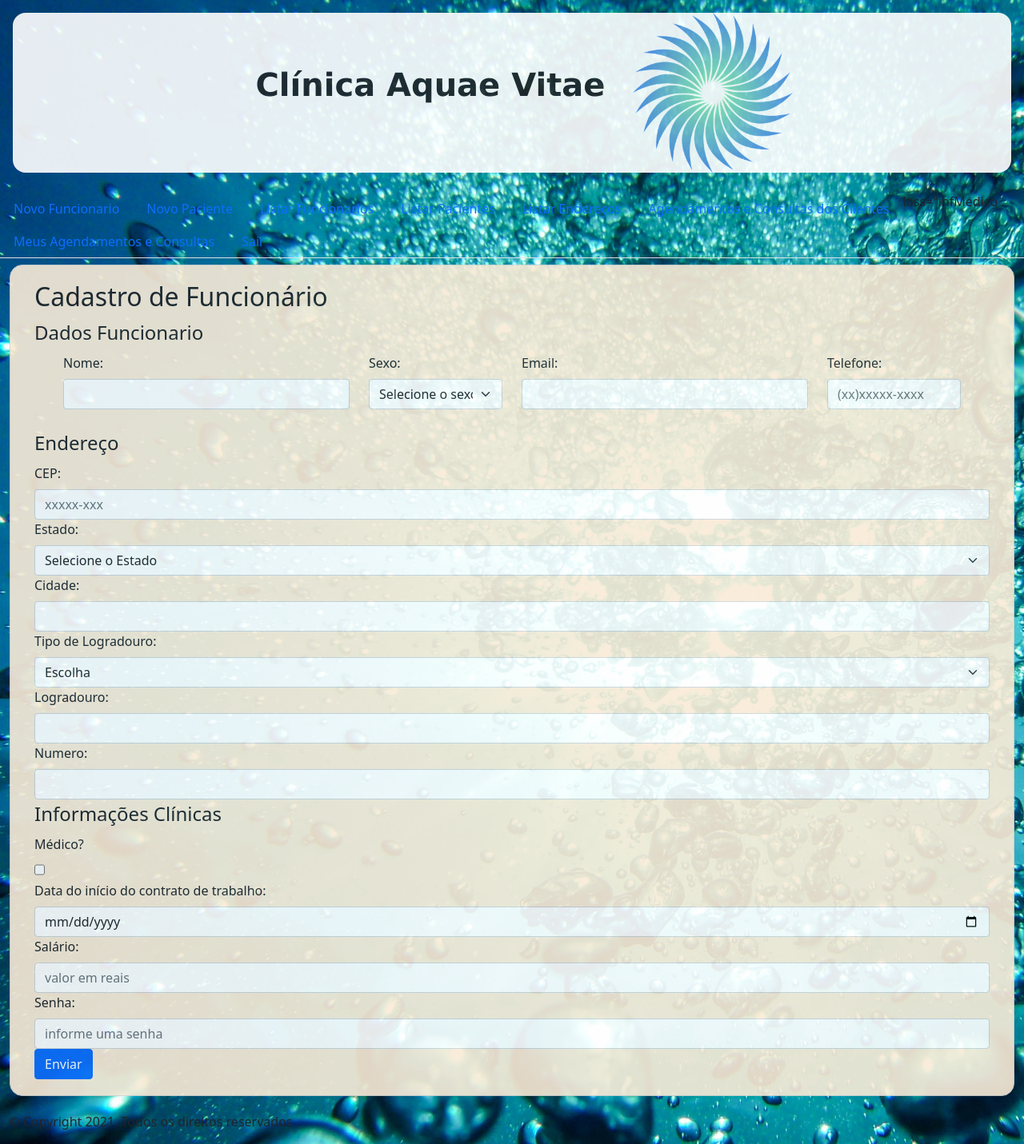
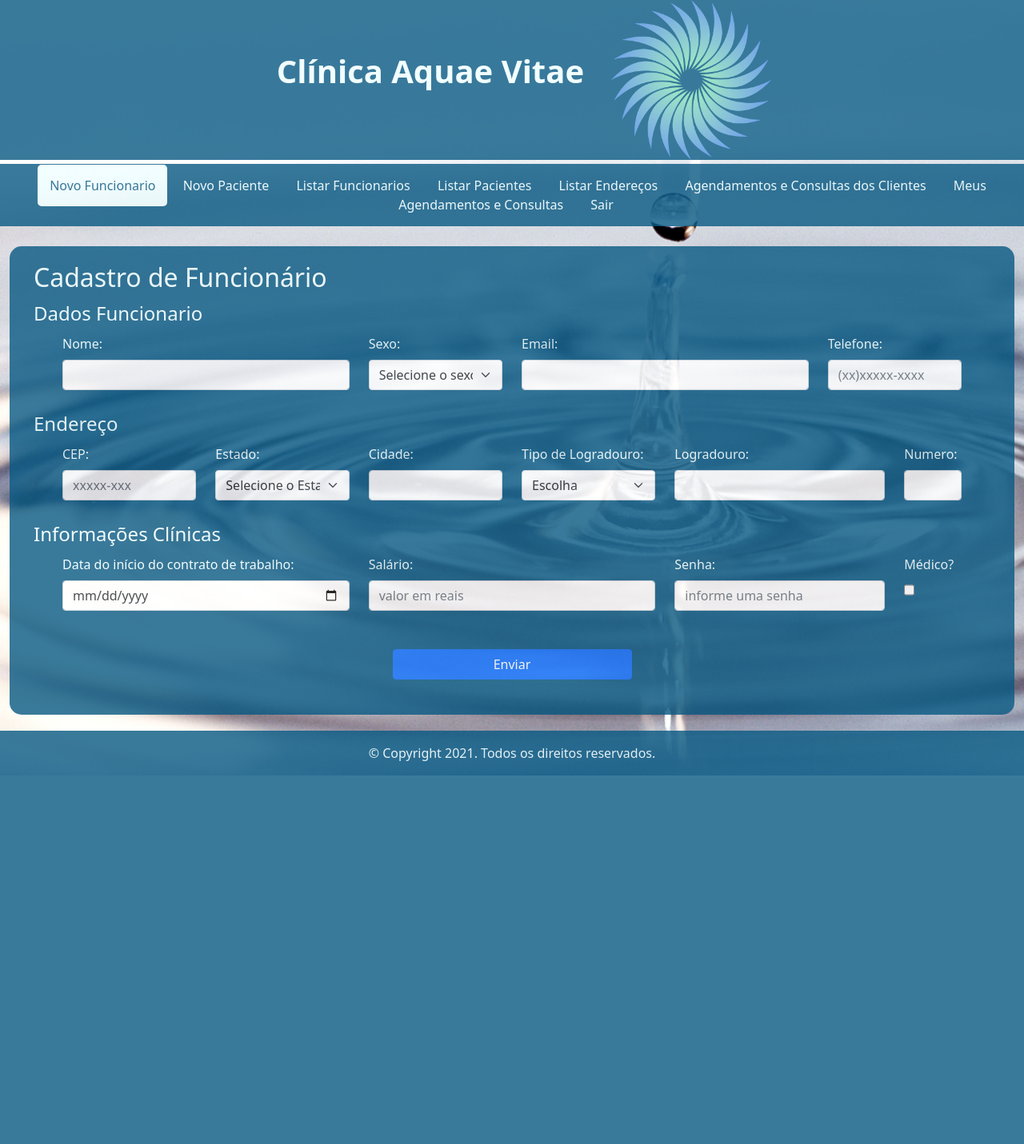
Before and after one commit to Ellen172/UFU-PPI-TrabalhoFinal, a PHP site: page /restrito/cad_funcionario.html in a window 1280 px wide. Shown: the whole page at 80% size. After the commit the page ends 970 px from the top, so only its background shows below. Run offline with PHP 8.4, Linux system fonts and the light colour scheme.

Commit message:
Correção pagina cad_funcionario (restrita), reimaginação do nav, plano de fundo, entre outros (styles.css).

```diff
--- a/css/style.css
+++ b/css/style.css
@@ -1,33 +1,57 @@
 body {
-    background-image: url("../imagens/ocean.jpg");
+    font-family: Verdana, Geneva, Tahoma, sans-serif;
+    background-image: url("../imagens/background_general.png");
     background-repeat: no-repeat;
     background-size: cover;
     margin: 0;
     padding: 0;
 }
 header {
+    color: azure;
     text-align: center;
-    background-color: white;
-    margin: 1rem;
-    border-radius: 1rem;
-    opacity: 0.9;
+    background-color: #085983;
+    opacity: 0.8;
 }
 header h1 {
     display: inline-block;
     margin: 30px;
-    font-family: Verdana, Geneva, Tahoma, sans-serif;
     font-weight: bold;
 }
-.navbar {
-    width: 100%;
-    display: block;
+
+#currently-active-tab {
+    pointer-events: none;
+    background-color: azure;
+    color: #085983;
+    border-radius: 5px;
 }
+
+nav {
+    padding: 15px;
+    text-align: center;
+    margin-top: 5px;
+    background-color: #085983;
+    opacity: 0.8;
+}
+
+nav > a {
+    color: azure;
+    padding: 15px;
+    text-decoration: none;
+}
+
+nav > a:hover {
+    color: azure;
+    border: 0.1px solid azure;
+    border-radius: 5px;
+}
+
 main {
-    background-color: antiquewhite;
-    border: 0.5px solid lightgray;
-    border-radius: 1rem;
-    opacity: 0.9;
+    margin-top: 25px;
+    background-color: #085983;
+    border-radius: 15px;
+    opacity: 0.8;
     padding: 20px 30px;
+    color: azure;
 }
 .img-galery {
     width: 30%;
@@ -37,8 +61,12 @@ main {
     transform: scale(1.3);
 }
 footer {
+    padding: 1rem   ;
+    background-color: #085983;
     text-align: center;
     margin-top: 20px;
+    color: azure;
+    opacity: 0.8;
 }
 p {
     text-align: justify;
--- a/login.html
+++ b/login.html
@@ -37,8 +37,5 @@
             </div>
         </main>
     </div>
-
 </body>
-
-
 </html>
--- a/restrito/cad_funcionario.html
+++ b/restrito/cad_funcionario.html
@@ -24,20 +24,15 @@
     </header>
 
     <!--Menu de naveção, com links para todas as páginas-->
-    <nav class="navbar navbar-light">
-        <ul class="nav nav-tabs">
-            <li class="nav-item"><a class="nav-link" href="cad_funcionario.html">Novo Funcionario</a></li>
-            <li class="nav-item"><a class="nav-link" href="cad_paciente.html">Novo Paciente</a></li>
-            <li class="nav-item"><a class="nav-link" href="lista_funcionario.html">Listar Funcionarios</a></li>
-            <li class="nav-item"><a class="nav-link" href="lista_paciente.html">Listar Pacientes</a></li>
-            <li class="nav-item"><a class="nav-link" href="lista_endereco.html">Listar Endereços</a></li>
-            <li class="nav-item"><a class="nav-link" href="lista_agendamento.html">Agendamentos e Consultas dos
-                    Clientes</a></li>lass="infMedico
-            <li class="nav-item"><a class="nav-link" href="lista_consultas.html">Meus Agendamentos e Consultas</a>
-            </li>
-            <li class="nav-item"><a class="nav-link" href="../index.html">Sair</a></li>
-
-        </ul>
+    <nav>
+        <a id="currently-active-tab" href="cad_funcionario.html">Novo Funcionario</a>
+        <a href="cad_paciente.html">Novo Paciente</a>
+        <a href="lista_funcionario.html">Listar Funcionarios</a>
+        <a href="lista_paciente.html">Listar Pacientes</a>
+        <a href="lista_endereco.html">Listar Endereços</a>
+        <a href="lista_agendamento.html">Agendamentos e Consultas dos Clientes</a>
+        <a href="lista_consultas.html">Meus Agendamentos e Consultas</a>
+        <a href="../index.html">Sair</a>
     </nav>
 
     <div class="container-fluid">
@@ -73,22 +68,23 @@
                 </fieldset>
                 <fieldset>
                     <legend>Endereço</legend>
-                    <div>
+                    <div class="row m-4">
+                        <div class="col-md-2">
                             <label class="form-label" for="cep">CEP:</label>
                             <input class="form-control" type="text" id="cep" name="cep" pattern="\d{5}-\d{3}.*" placeholder="xxxxx-xxx" required>
                         </div>
-                    <div>
+                        <div class="col-md-2">
                             <label for="estado" class="form-label">Estado:</label>
                             <select id="estado" name="estado" class="form-select">
                                 <option value="">Selecione o Estado</option>
                             </select>
                             <!-- <input type = "text" id = "estado" name = "estado" pattern = "{A-Za-z}{2}" required> -->
                         </div>
-                    <div>
+                        <div class="col-md-2">
                             <label class="form-label" for="cidade">Cidade:</label>
                             <input class="form-control" type="text" id="cidade" name="cidade" required>
                         </div>
-                    <div>
+                        <div class="col-md-2">
                             <label class="form-label" for="tipologradouro">Tipo de Logradouro:</label>
                             <select class="form-select" id="tipologradouro" name="tipologradouro" required>
                                 <option value="">Escolha</option>
@@ -97,49 +93,56 @@
                                 <option value="praça"> Praça
                             </select>
                         </div>
-                    <div>
+                        <div class="col-md-3">
                             <label class="form-label" for="logradouro">Logradouro: </label>
                             <input class="form-control" type="text" id="logradouro" name="logradouro" required>
                         </div>
-                    <div>
+                        <div class="col-md-1">
                             <label class="form-label" for="numero">Numero: </label>
                             <input class="form-control" type="number" id="numero" name="numero">
+                        </div>
                     </div>
                 </fieldset>
                 <fieldset>
                     <legend>Informações Clínicas</legend>
-                    <div>
-                        <label class="form-label" for="medico">Médico?</label>
-                        <input class="form-check" type="checkbox" id="medico" name="medico" placeholder="é médico?" required>
-                    </div>
-                    <div>
+                    <div class="row m-4">
+                        <div class="col-md-4">
                             <label class="form-label" for="dataInicioContrato">Data do início do contrato de trabalho: </label>
                             <input class="form-control" type="date" id="dataInicioContrato" name="dataInicioContrato" placeholder="informe a data"
                                    required>
                         </div>
-                    <div>
+                        <div class="col-md-4">
                             <label class="form-label" for="salario">Salário: </label>
                             <input class="form-control" type="number" id="salario" name="salario" placeholder="valor em reais" required>
                         </div>
-                    <div>
+                        <div class="col-md-3">
                             <label class="form-label" for="senha">Senha: </label>
                             <input class="form-control" type="password" id="senha" name="senha" placeholder="informe uma senha" required>
+                        </div>
+                        <div class="col-md-1">
+                            <label class="form-label" for="medico">Médico?</label>
+                            <input class="form-check" type="checkbox" id="medico" name="medico" placeholder="é médico?" required>
+                        </div>
                     </div>
                 </fieldset>
                 <fieldset id="infMedico">
                     <legend>Informações Médico</legend>
-                    <div>
+                    <div class="row m-4">
+                        <div class="col-md-6">
                             <label class="form-label" for="CRM">CRM: </label>
                             <input class="form-control" type="number" id="CRM" name="CRM" placeholder="digite o CRM" required>
                         </div>
-                    <div>
+                        <div class="col-md-6">
                             <label class="form-label" for="especialidade">Especialidade: </label>
                             <input class="form-control" type="text" id="especialidade" name="especialidade" placeholder="informe a especialidade"
                                    required>
                         </div>
+                    </div>
                 </fieldset>
 
+                <div class="d-grid gap-2 col-3 mx-auto my-4">
                     <button class="btn btn-primary" type="submit">Enviar</button>
+                </div>
             </form>
 
             <script>
@@ -156,7 +159,7 @@
 
     <!--Rodapé-->
     <footer>
-        <p>© Copyright 2021. Todos os direitos reservados</p>
+        © Copyright 2021. Todos os direitos reservados.
     </footer>
 
 </body>
```
Also changed, not shown: agendamento.html (+7 -9 lines), cad_endereco.html (+7 -9 lines), galeria.html (+7 -9 lines), index.html (+8 -10 lines), restrito/cad_paciente.html (+11 -16 lines), restrito/lista_agendamento.html (+10 -15 lines), restrito/lista_consultas.html (+10 -15 lines), restrito/lista_endereco.html (+10 -15 lines), restrito/lista_funcionario.html (+10 -15 lines), restrito/lista_paciente.html (+10 -15 lines), imagens/background_general.png (added), 1 other file. Lines whose indentation alone changed are shown as unchanged.
